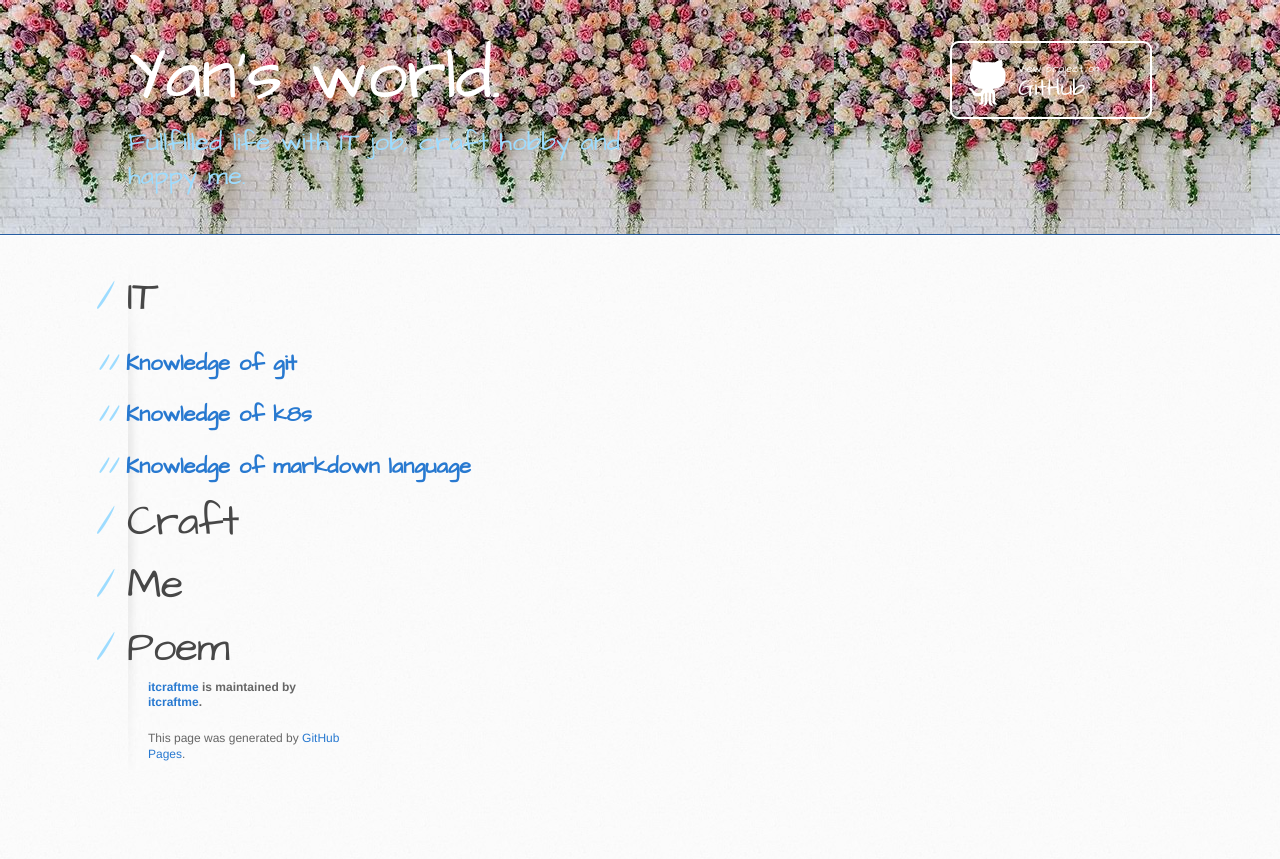
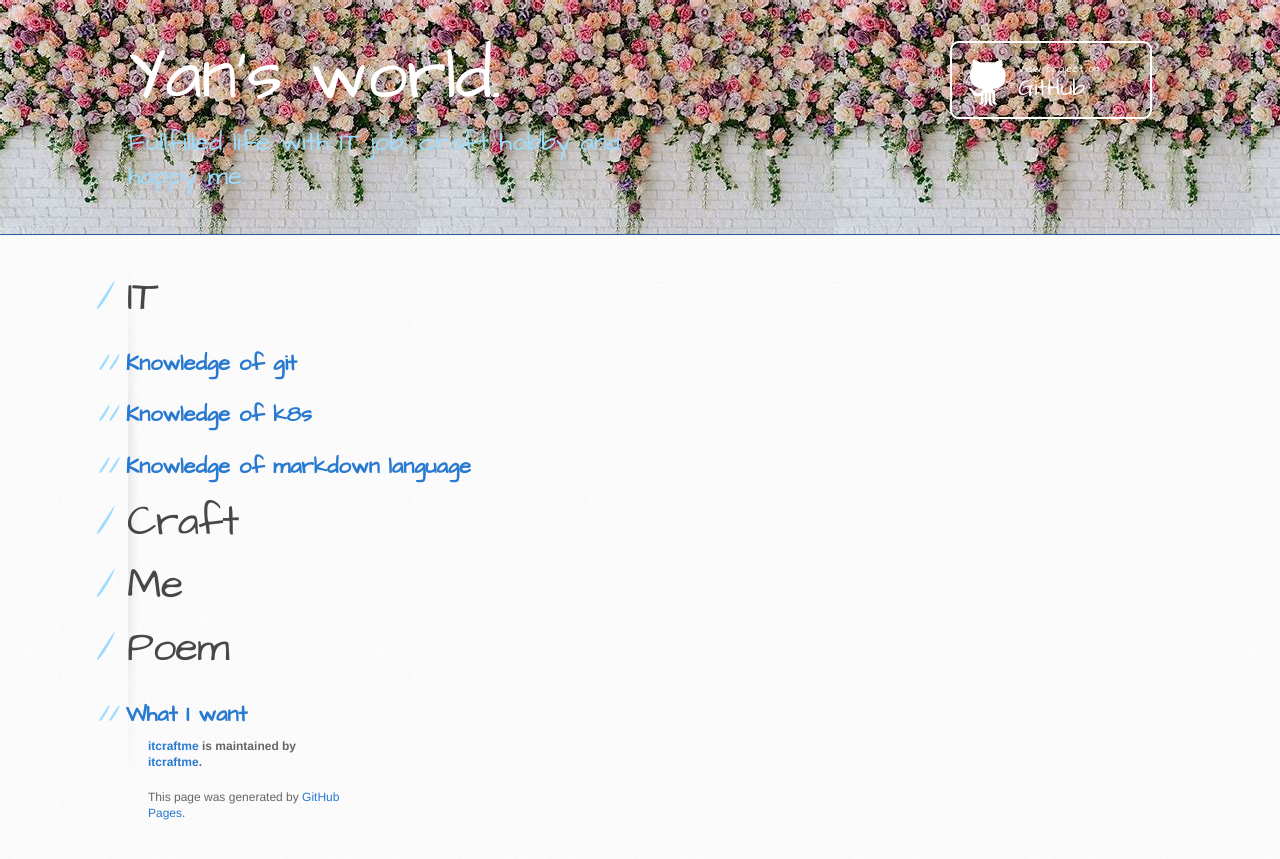
Before and after one commit to itcraftme/itcraftme, a Jekyll site: the page built from index.md, in a window 1280 px wide. Shown: the top 859 px of the page. Built offline with Jekyll 4.4.1, drawn with Linux system fonts in a browser that asks for light colours; our own code applies the rules of GitHub Pages for plain Markdown files.

Commit message:
Update index.md

```diff
--- a/index.md
+++ b/index.md
@@ -8,3 +8,4 @@ layout: default
 # Craft
 # Me
 # Poem
+## [What I want](./poem/4th.md)
```
